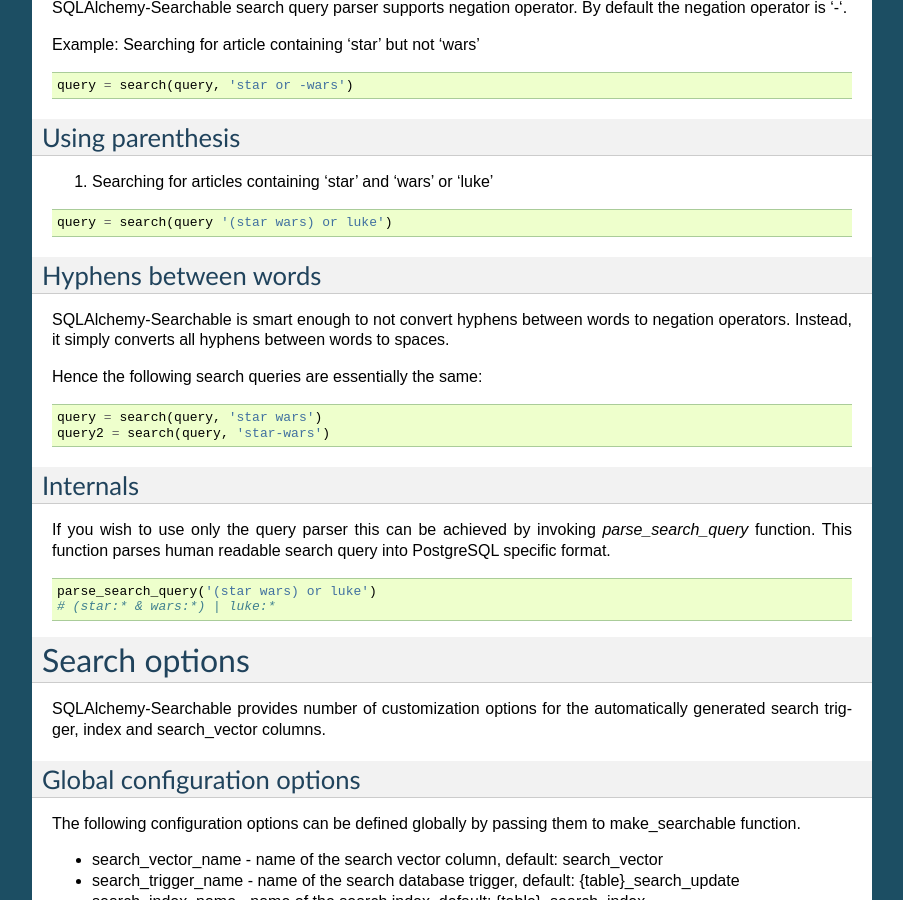
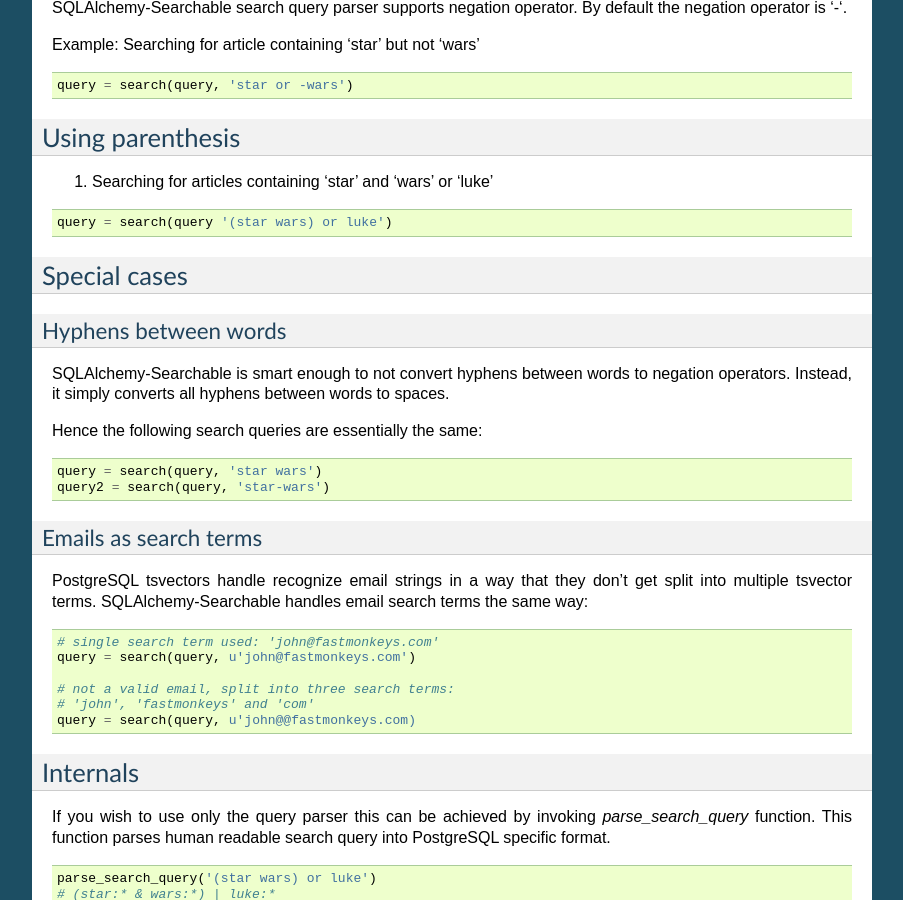
Before and after one commit to falcony-io/sqlalchemy-searchable, a Sphinx documentation site: the page built from docs/index.rst, in a window 1280 px wide and 900 px high, scrolled down 1934 px. Shown: the whole window, without its empty margins (198-1101 px from the left). Built offline with Sphinx 7.4.7, drawn with Linux system fonts in a browser that asks for light colours; some of the changed text lies outside the part shown.

Commit message:
Added docs for emails as search terms

```diff
--- a/docs/index.rst
+++ b/docs/index.rst
@@ -148,8 +148,13 @@
     query = search(query '(star wars) or luke')
 
 
+
+Special cases
+-------------
+
+
 Hyphens between words
----------------------
+^^^^^^^^^^^^^^^^^^^^^
 
 SQLAlchemy-Searchable is smart enough to not convert hyphens between words to negation operators. Instead, it simply converts all hyphens between words to spaces.
 
@@ -161,6 +166,20 @@
     query = search(query, 'star wars')
     query2 = search(query, 'star-wars')
 
+
+Emails as search terms
+^^^^^^^^^^^^^^^^^^^^^^
+
+PostgreSQL tsvectors handle recognize email strings in a way that they don't get split into multiple tsvector terms. SQLAlchemy-Searchable handles email search terms the same way:
+
+::
+
+    # single search term used: 'john@fastmonkeys.com'
+    query = search(query, u'john@fastmonkeys.com')
+
+    # not a valid email, split into three search terms:
+    # 'john', 'fastmonkeys' and 'com'
+    query = search(query, u'john@@fastmonkeys.com)
 
 
 Internals
```
